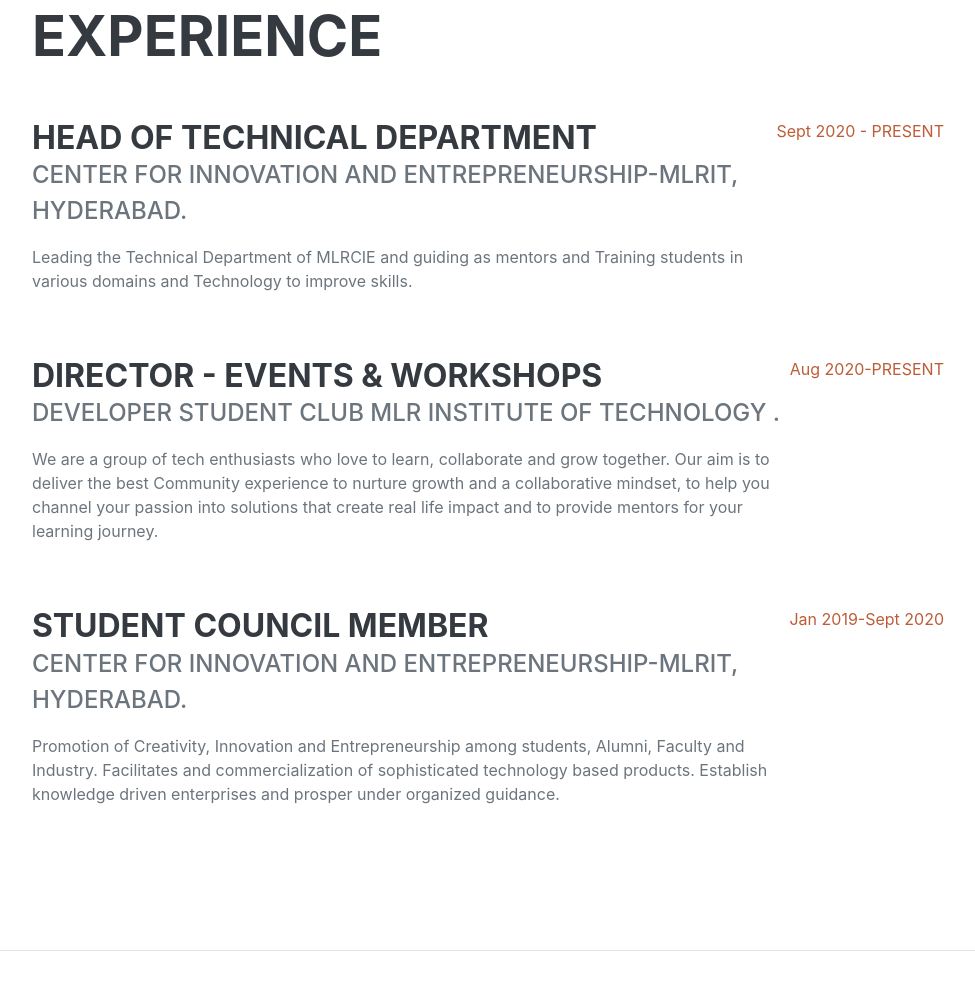
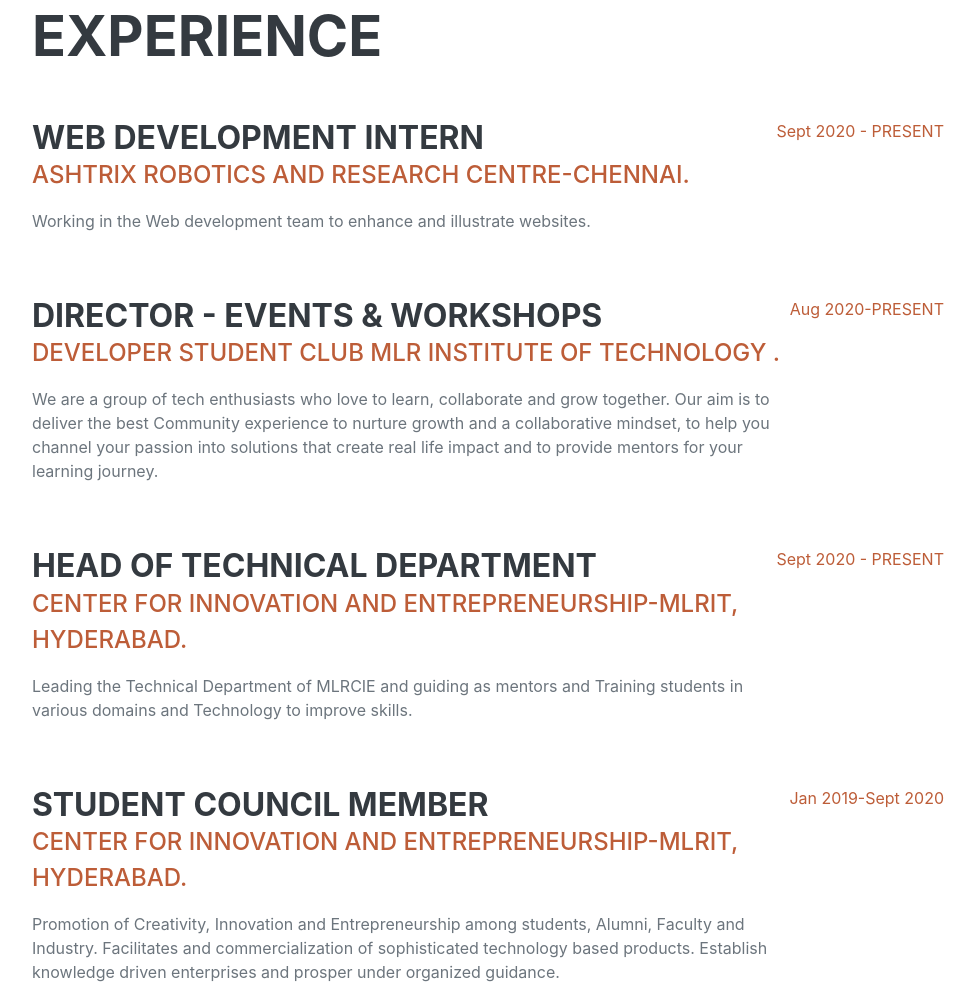
Before and after one commit to Hemanth3401/MYRESUME, a website: page index.html in a window 1280 px wide. Shown: the part 912-1915 px from the top of the page, without its empty margins (288-1263 px from the left). Drawn offline with nearby package versions, Linux system fonts and the light colour scheme; a web font is replaced by a local one.

Commit message:
Updated Exper and Website and Resume

```diff
--- a/index.html
+++ b/index.html
@@ -37,7 +37,7 @@
                     <li class="nav-item"><a class="nav-link js-scroll-trigger" href="#projects">Projects</a></li>
                     <li class="nav-item"><a class="nav-link js-scroll-trigger" href="#gallery">Gallery</a></li>
                     <span>
-                        <a class="nav-link js-scroll-trigger" href="assets/Resume/Resume.pdf" download="Resume.pdf">
+                        <a class="nav-link js-scroll-trigger" href="assets/Resume/New_Resume.pdf" download="New_Resume.pdf">
                           <h4><button class="buttong d-block d-none d-lg-block" type="button">DOWNLOAD RESUME</button></h4>
                         </a>
                     </span>
@@ -85,24 +85,32 @@
                     <h2 class="mb-5">Experience</h2>
                     <div class="d-flex flex-column flex-md-row justify-content-between mb-5">
                         <div class="flex-grow-1">
+                            <h3 class="mb-0">Web development Intern</h3>
+                            <div class="subheading mb-3"><a href="https://ashtrix.in/">Ashtrix Robotics and Research Centre-Chennai.</a></div>
+                            <p>Working in the Web development team to enhance and illustrate websites. </p>
+                        </div>
+                        <div class="flex-shrink-0"><span class="text-primary">Sept 2020 - PRESENT</span></div>
+                    </div>
+                    <div class="d-flex flex-column flex-md-row justify-content-between mb-5">
+                        <div class="flex-grow-1">
+                            <h3 class="mb-0">Director - Events & Workshops</h3>
+                            <div class="subheading mb-3"><a href="https://dsc.community.dev/mlr-institute-of-technology/">Developer Student Club MLR Institute of technology .</a></div>
+                            <p>We are a group of tech enthusiasts who love to learn, collaborate and grow together. Our aim is to deliver the best Community experience to nurture growth and a collaborative mindset, to help you channel your passion into solutions that create real life impact and to provide mentors for your learning journey.</p>
+                        </div>
+                        <div class="flex-shrink-0"><span class="text-primary">Aug 2020-PRESENT</span></div>
+                    </div>
+                    <div class="d-flex flex-column flex-md-row justify-content-between mb-5">
+                        <div class="flex-grow-1">
                             <h3 class="mb-0">Head of Technical Department</h3>
-                            <div class="subheading mb-3">Center for Innovation and Entrepreneurship-MLRIT, Hyderabad.</div>
+                            <div class="subheading mb-3"><a href="https://www.mlrinstitutions.ac.in/cienew/home">Center for Innovation and Entrepreneurship-MLRIT, Hyderabad.</a></div>
                             <p>Leading the Technical Department of MLRCIE and guiding as mentors and Training students in various domains and Technology to improve skills.</p>
                         </div>
                         <div class="flex-shrink-0"><span class="text-primary">Sept 2020 - PRESENT</span></div>
                     </div>
                     <div class="d-flex flex-column flex-md-row justify-content-between mb-5">
                         <div class="flex-grow-1">
-                            <h3 class="mb-0">Director - Events & Workshops</h3>
-                            <div class="subheading mb-3">Developer Student Club MLR Institute of technology .</div>
-                            <p>We are a group of tech enthusiasts who love to learn, collaborate and grow together. Our aim is to deliver the best Community experience to nurture growth and a collaborative mindset, to help you channel your passion into solutions that create real life impact and to provide mentors for your learning journey.</p>
-                        </div>
-                        <div class="flex-shrink-0"><span class="text-primary">Aug 2020-PRESENT</span></div>
-                    </div>
-                    <div class="d-flex flex-column flex-md-row justify-content-between mb-5">
-                        <div class="flex-grow-1">
                             <h3 class="mb-0">Student council member</h3>
-                            <div class="subheading mb-3">Center for Innovation and Entrepreneurship-MLRIT, Hyderabad.</div>
+                            <div class="subheading mb-3"><a href="https://www.mlrinstitutions.ac.in/cienew/home">Center for Innovation and Entrepreneurship-MLRIT, Hyderabad.</a></div>
                             <p>Promotion of Creativity, Innovation and Entrepreneurship among students, Alumni, Faculty and Industry. Facilitates and commercialization of sophisticated technology based products. Establish knowledge driven enterprises and prosper under organized guidance.</p>
                         </div>
                         <div class="flex-shrink-0"><span class="text-primary">Jan 2019-Sept 2020</span></div>
```
Also changed, not shown: 1 other file.
